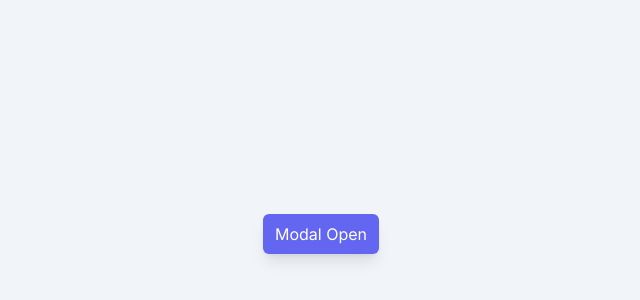
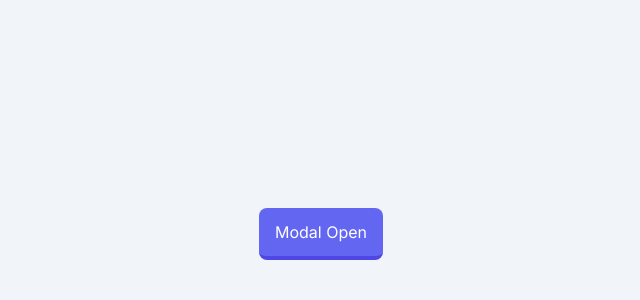
Before and after one commit to Kroro1208/beginners-projects, a Next.js app: page /modal-popup in a window 1280 px wide. Shown: the part 166-466 px from the top of the page, without its empty margins (319-959 px from the left). Built offline with nearby package versions, Linux system fonts and the light colour scheme.

Commit message:
ボタンにリンクを設定した

```diff
--- a/app/(main)/modal-popup/Modal.tsx
+++ b/app/(main)/modal-popup/Modal.tsx
@@ -6,10 +6,9 @@ type Props = {
   children: React.ReactNode;
 }
 
-export const Modal: React.FC<Props> = ({open, onClose, children}) => {
+export const Modal: React.FC<Props> = ({ open, onClose, children }) => {
   return (
     <div
-    onClick={onClose}
       className={`fixed inset-0 min-h-screen flex justify-center items-center transition-colors
     ${open ? "visible bg-black/20" : "invisible"}`}>
       <div className={`bg-white rounded-lg shadow p-6 transition-all max-w-md
@@ -20,6 +19,7 @@ export const Modal: React.FC<Props> = ({open, onClose, children}) => {
              text-gray-600 bg-white hover:bg-gray-50 hover:text-gray-600'>
           X
         </button>
+        {/* このchildrenにはModalタグ内のコンテンツが渡ってくる */}
         {children}
       </div>
     </div>
--- a/app/(main)/modal-popup/page.tsx
+++ b/app/(main)/modal-popup/page.tsx
@@ -9,8 +9,8 @@ const ModalPage = () => {
     return (
         <div className='w-full min-h-screen flex justify-center items-center'>
             <button
-        onClick={()=>setOpen(true)}
-        className='px-3 py-2 text-white bg-indigo-500 hover:bg-indigo-400 rounded-md shadow-lg'>
+                onClick={() => setOpen(true)}
+                className="bg-indigo-500 px-4 py-3 rounded-lg text-white hover:bg-indigo-500/90 border-indigo-600 border-b-4 active:border-b-0">
                 Modal Open
             </button>
             <Modal open={open} onClose={() => setOpen(false)} >
@@ -23,9 +23,12 @@ const ModalPage = () => {
                                 ゲームを開始する
                             </button>
                         </Link>
-                    <button className="bg-red-400 px-3 py-2 rounded-lg text-white hover:bg-red-500/90 border-red-600 border-b-4 active:border-b-0">
+                        <Link href={"/"}>
+                            <button
+                                className="bg-red-400 px-3 py-2 rounded-lg text-white hover:bg-red-500/90 border-red-600 border-b-4 active:border-b-0">
                                 やめておく
                             </button>
+                        </Link>
                     </div>
                 </div>
             </Modal>
```
Lines whose indentation alone changed are shown as unchanged.
